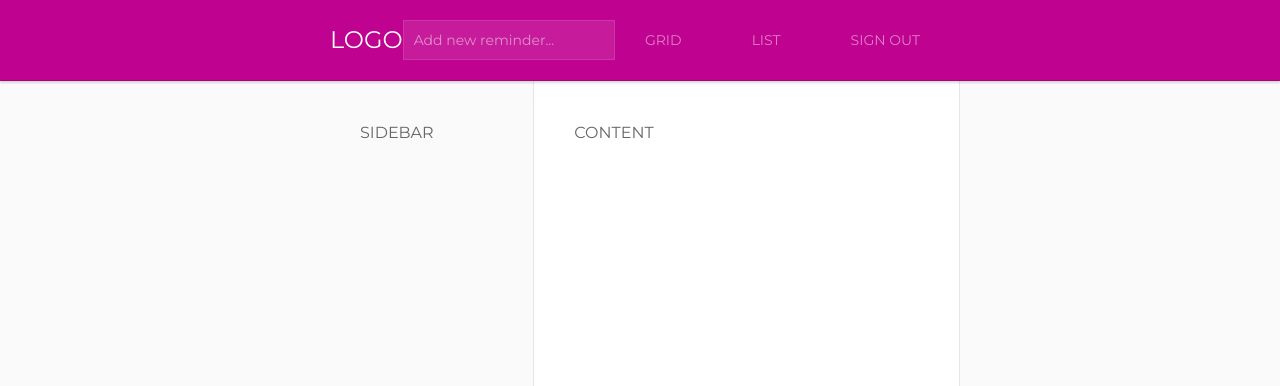
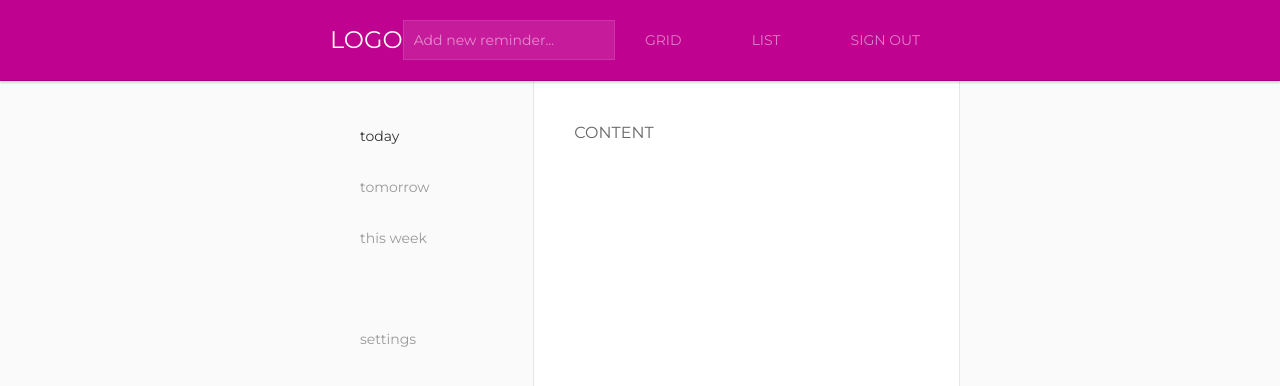
Before and after one commit to floriandejonckheere/remind-re, a React app in the folder web/: page / in a window 1280 px wide. Shown: the top 386 px of the page. Built offline with nearby package versions, Linux system fonts and the light colour scheme.

Commit message:
Rewrite sidebar menu

```diff
--- a/web/src/sidebar/Sidebar.js
+++ b/web/src/sidebar/Sidebar.js
@@ -6,15 +6,12 @@ class Sidebar extends Component {
   render() {
     return (
       <div className="Sidebar uk-padding">
-        SIDEBAR
-        {/*<nav className="uk-nav uk-nav-default uk-iconnav">*/}
-          {/*<div className="uk-nav-item uk-navbar-left">*/}
-            {/*<a href="#" className="uk-button" data-uk-icon="icon: user">profile</a>*/}
-          {/*</div>*/}
-          {/*<div className="uk-nav-item uk-navbar-right">*/}
-            {/*<a href="#" className="uk-button" data-uk-icon="icon: cog">settings</a>*/}
-          {/*</div>*/}
-        {/*</nav>*/}
+        <ul className="uk-nav uk-nav-default">
+          <li className="uk-margin uk-active"><a href="#">today</a></li>
+          <li className="uk-margin"><a href="#">tomorrow</a></li>
+          <li className="uk-margin"><a href="#">this week</a></li>
+          <li className="uk-margin uk-margin-large-top"><a href="#">settings</a></li>
+        </ul>
       </div>
     )
   }
```
